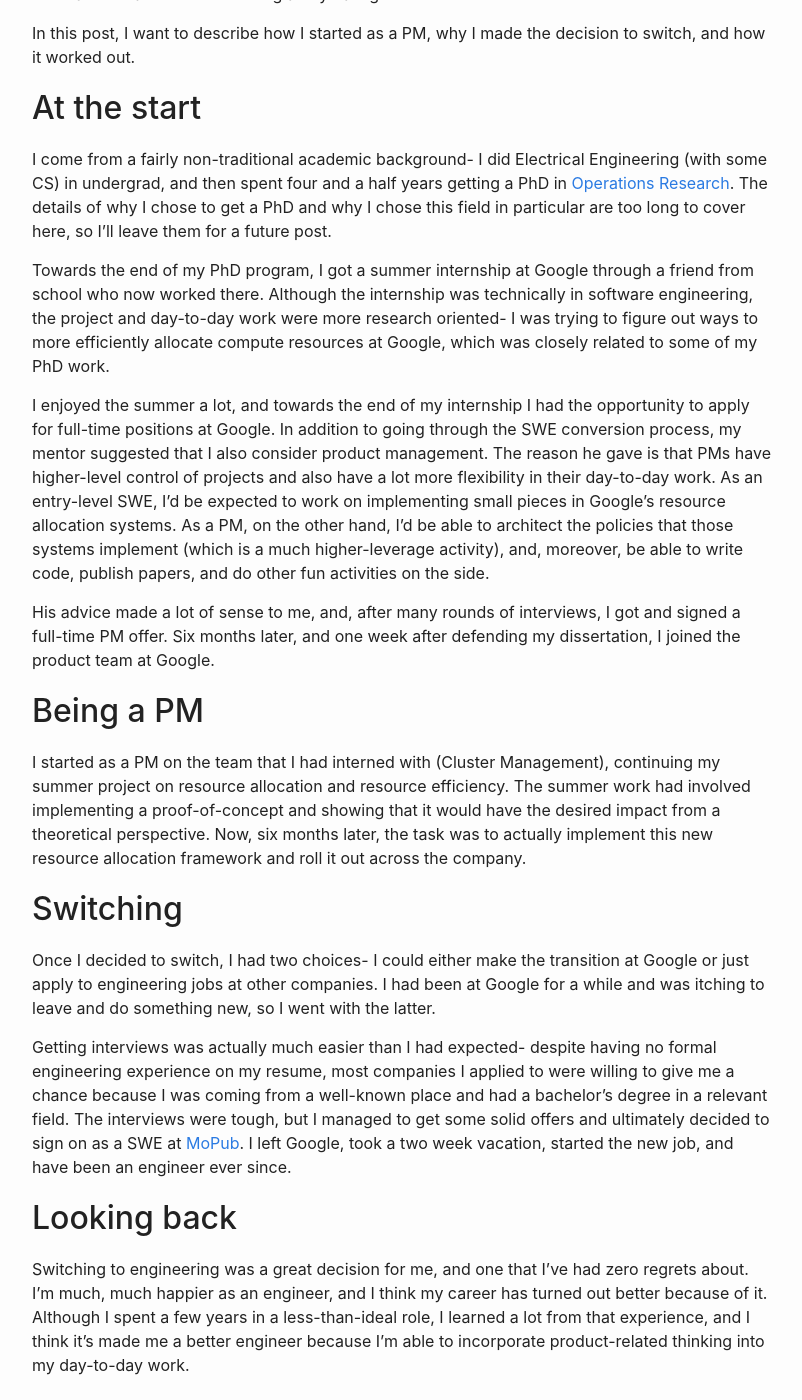
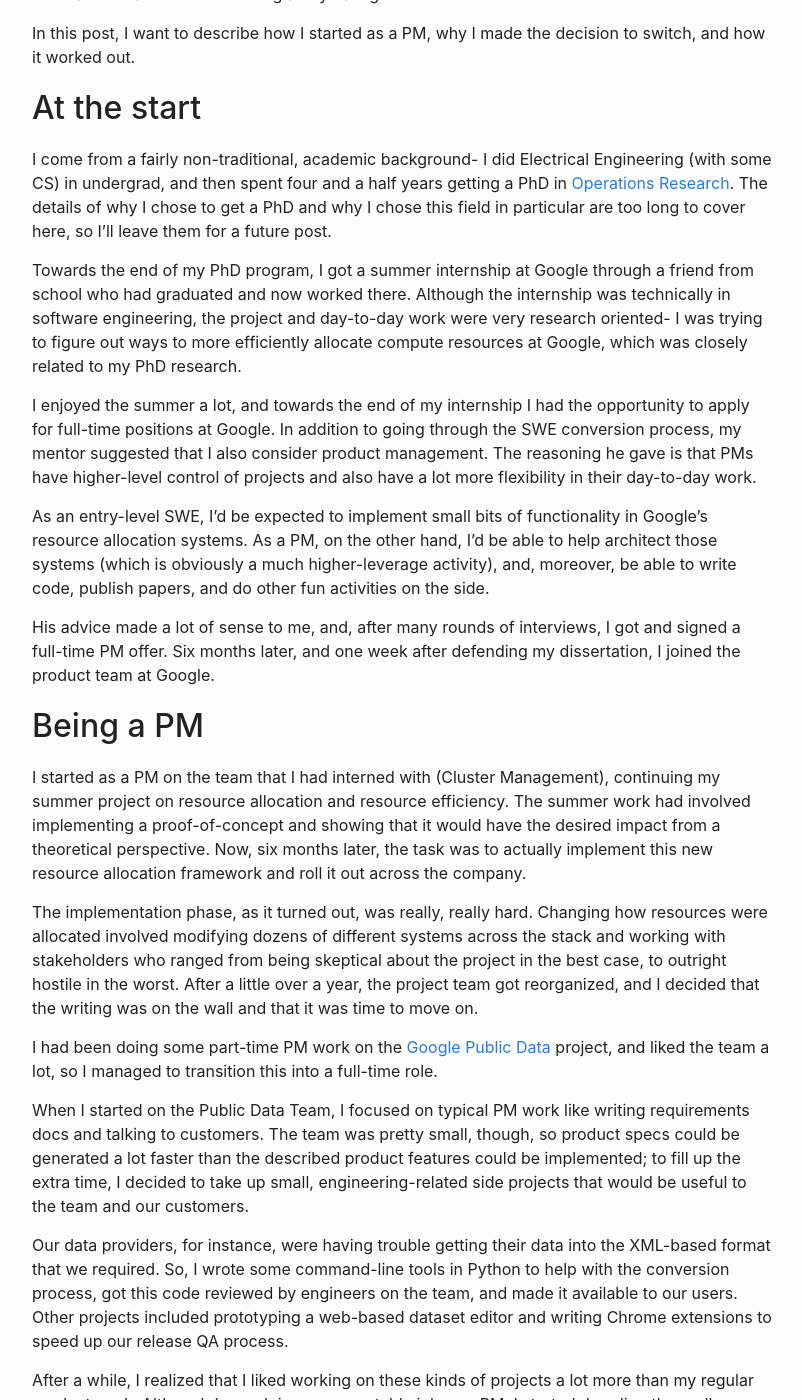
Before and after one commit to yolken/yolken-blog, a Jekyll site: the page built from site/_posts/2019-09-07-switching-from-product-to-eng.md, in a window 1280 px wide and 1400 px high, scrolled down 332 px. Shown: the whole window, without its empty margins (238-1040 px from the left). Built offline with Jekyll 4.4.1, drawn with Linux system fonts in a browser that asks for light colours; some of the changed text lies outside the part shown.

Commit message:
Finish up pm to eng post

```diff
--- a/site/_posts/2019-09-07-switching-from-product-to-eng.md
+++ b/site/_posts/2019-09-07-switching-from-product-to-eng.md
@@ -4,39 +4,46 @@ title:  "Switching from product management to engineering"
 date:   2019-09-07 16:23:00 -0700
 categories: career
 excerpt: |
-    Blah blah blah.
+    I began my career as a product manager (PM)
+    but then switched tracks and became a software engineer (SWE) three and a half years later.
+    In this post, I want to describe how I started as a PM, why I made the decision to switch, and
+    how it worked out.
 ---
 
 I began my career as a
 [product manager (PM)](https://en.wikipedia.org/wiki/Product_manager#Product_management_in_software_development),
-but then switched to being a software engineer (SWE) after three and a half years. While many people
-start in engineering and then later go into product management, the direction that I travelled in is
-pretty rare and something that people often ask me about when looking at my background.
+but then switched tracks and became a
+[software engineer (SWE)](https://en.wikipedia.org/wiki/Software_engineer)
+three and a half years later. While many people start in engineering and then later go into product
+management, the direction that I took is pretty rare and something that people often ask me about
+when looking at my background.
 
 In this post, I want to describe how I started as a PM, why I made the decision to switch, and
 how it worked out.
 
 ## At the start
 
-I come from a fairly non-traditional academic background- I did Electrical Engineering
+I come from a fairly non-traditional, academic background- I did Electrical Engineering
 (with some CS) in undergrad, and then spent four and a half years getting a PhD in
 [Operations Research](https://en.wikipedia.org/wiki/Operations_research). The details of
 why I chose to get a PhD and why I chose this field in particular are too long to cover here,
 so I'll leave them for a future post.
 
 Towards the end of my PhD program, I got a summer internship at Google through a friend
-from school who now worked there. Although the internship was technically in software engineering,
-the project and day-to-day work were more research oriented- I was trying to figure out ways to more
-efficiently allocate compute resources at Google, which was closely related to some of my PhD work.
+from school who had graduated and now worked there. Although the internship was technically in
+software engineering, the project and day-to-day work were very research oriented- I was trying to
+figure out ways to more efficiently allocate compute resources at Google, which was closely related
+to my PhD research.
 
 I enjoyed the summer a lot, and towards the end of my internship I had the opportunity to apply for
 full-time positions at Google. In addition to going through the SWE conversion process, my mentor
-suggested that I also consider product management. The reason he gave is that PMs have higher-level
-control of projects and also have a lot more flexibility in their day-to-day work. As an entry-level
-SWE, I'd be expected to work on implementing small pieces in Google's resource allocation systems.
-As a PM, on the other hand, I'd be able to architect the policies that those systems
-implement (which is a much higher-leverage activity), and, moreover, be able to write code,
-publish papers, and do other fun activities on the side.
+suggested that I also consider product management. The reasoning he gave is that PMs have
+higher-level control of projects and also have a lot more flexibility in their day-to-day work.
+
+As an entry-level SWE, I'd be expected to implement small bits of functionality in Google's resource
+allocation systems. As a PM, on the other hand, I'd be able to help architect those systems (which
+is obviously a much higher-leverage activity), and, moreover, be able to write code, publish papers,
+and do other fun activities on the side.
 
 His advice made a lot of sense to me, and, after many rounds of interviews, I got and signed
 a full-time PM offer. Six months later, and one week after defending my dissertation, I joined
@@ -50,7 +57,37 @@ implementing a proof-of-concept and showing that it would have the desired impac
 theoretical perspective. Now, six months later, the task was to actually implement this
 new resource allocation framework and roll it out across the company.
 
+The implementation phase, as it turned out, was really, really hard. Changing how resources were
+allocated involved modifying dozens of different systems across the stack and working with
+stakeholders who ranged from being skeptical about the project in the best case, to outright hostile
+in the worst. After a little over a year, the project team got reorganized, and I decided that
+the writing was on the wall and that it was time to move on.
 
+I had been doing some part-time PM work on the
+[Google Public Data](https://www.google.com/publicdata/directory) project, and liked the team a
+lot, so I managed to transition this into a full-time role.
+
+When I started on the Public Data Team, I focused on typical PM work like writing requirements
+docs and talking to customers. The team was pretty small, though, so product specs
+could be generated a lot faster than the described product features could be implemented; to fill
+up the extra time, I decided to take up small, engineering-related side projects that would be
+useful to the team and our customers.
+
+Our data providers, for instance, were having trouble getting their data into the XML-based format
+that we required. So, I wrote some command-line tools in Python to help with the conversion process,
+got this code reviewed by engineers on the team, and made it available to our users. Other projects
+included prototyping a web-based dataset editor and writing Chrome extensions to speed up our
+release QA process.
+
+After a while, I realized that I liked working on these kinds of projects a lot more than my
+regular product work. Although I was doing an acceptable job as a PM, I started dreading the endless
+meetings and the hours spent working on product specs that had little chance of ever being
+implemented. The highlight of each day was the hour or so when I could put my headphones in
+and write code.
+
+About a year into my stint on the Public Data Team, the project got merged into another,
+larger effort, and the pieces that I had worked on were deemphasized. After three years as a PM, I
+decided that it wasn't the ideal role for me and that now was the time to switch to engineering.
 
 ## Switching
 
@@ -58,12 +95,12 @@ Once I decided to switch, I had two choices- I could either make the transition
 just apply to engineering jobs at other companies. I had been at Google for a while and was
 itching to leave and do something new, so I went with the latter.
 
-Getting interviews was actually much easier than I had expected- despite having no formal
-engineering experience on my resume, most companies I applied to were willing to give me a chance
-because I was coming from a well-known place and had a bachelor's degree in a relevant field. The
-interviews were tough, but I managed to get some solid offers and ultimately decided to sign on
-as a SWE at [MoPub](https://mopub.com). I left Google, took a two week vacation, started
-the new job, and have been an engineer ever since.
+I was initially worried about getting interviews, but this turned out to not be a problem at all-
+despite having no formal engineering experience on my resume, most companies I applied to were willing
+to give me a chance because I was coming from a well-known place and had a bachelor's degree in a
+relevant field. The interviews were tough, but I managed to get some solid offers and ultimately
+decided to sign on as a SWE at [MoPub](https://mopub.com). I left Google, took a two week vacation,
+started the new job, and have been an engineer ever since.
 
 ## Looking back
 
@@ -77,13 +114,13 @@ thinking into my day-to-day work.
 
 Ultimately, which path to take really depends on what makes you happiest. I'm very introverted
 and love sitting in front of my computer all day with my headphones in, so SWE is the best fit for
-me. If you're more extroverted and would prefer to spend your time in meetings talking about product
-direction, then PM might be a better path.
+me. If you're more extroverted and would prefer to spend your time in meetings talking about
+product features with engineers and other stakeholders, then PM might be a better path.
 
 If you're thinking of switching between product and engineering, the lowest-risk approach is to try
 out the other role for a few months at your current company. Large companies like Google
-often have formal rotation programs for doing this; even at companies without these kinds of
-programs, it's usually possible to negotiate a one-off rotation. If you're not able to do this,
+usually have formal rotation programs for doing this; even at companies without these kinds of
+programs, it's often possible to negotiate a one-off rotation. If you're not able to do this,
 you can at least try out some tasks on your team that are typically done by the "other" side-
 as a PM, for instance, spend a few days fixing bugs in your team's code, or, as an engineer, talk to
 some of your customers and write a requirements doc for a new product feature.
```
